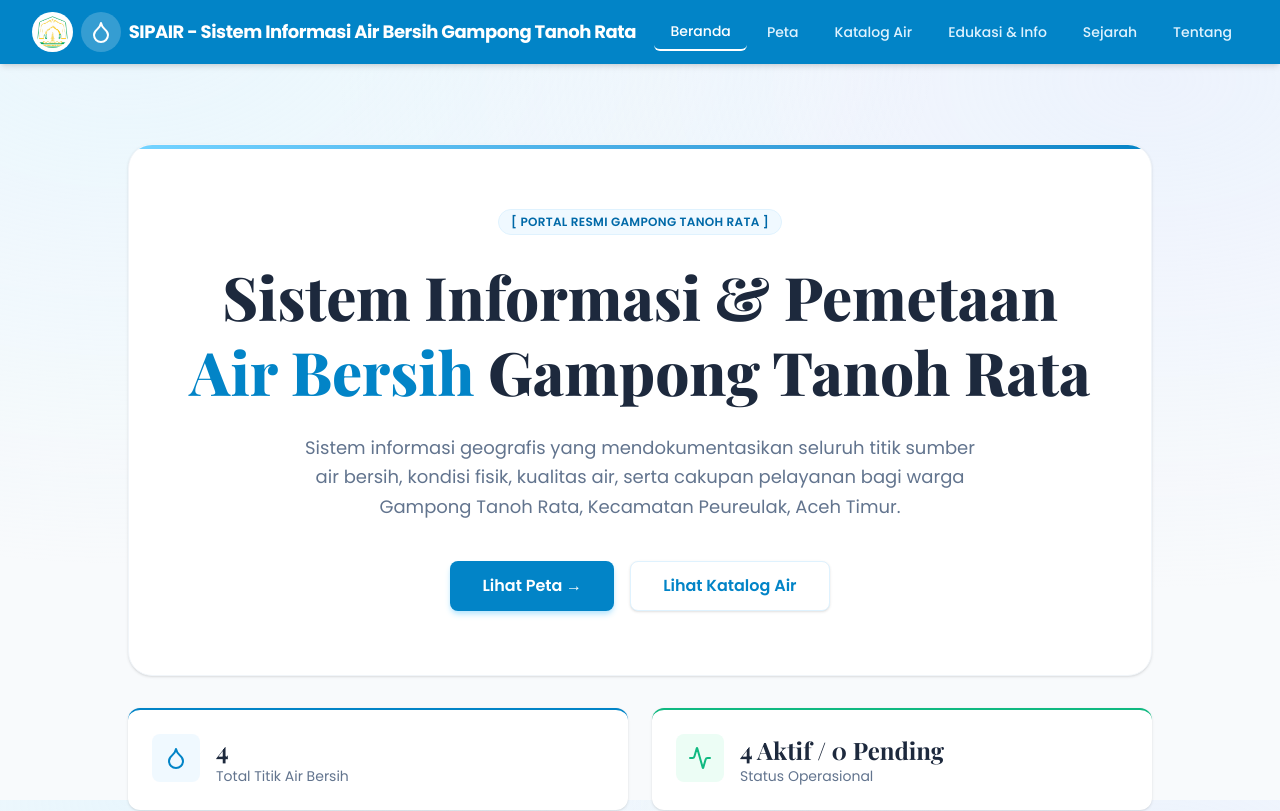
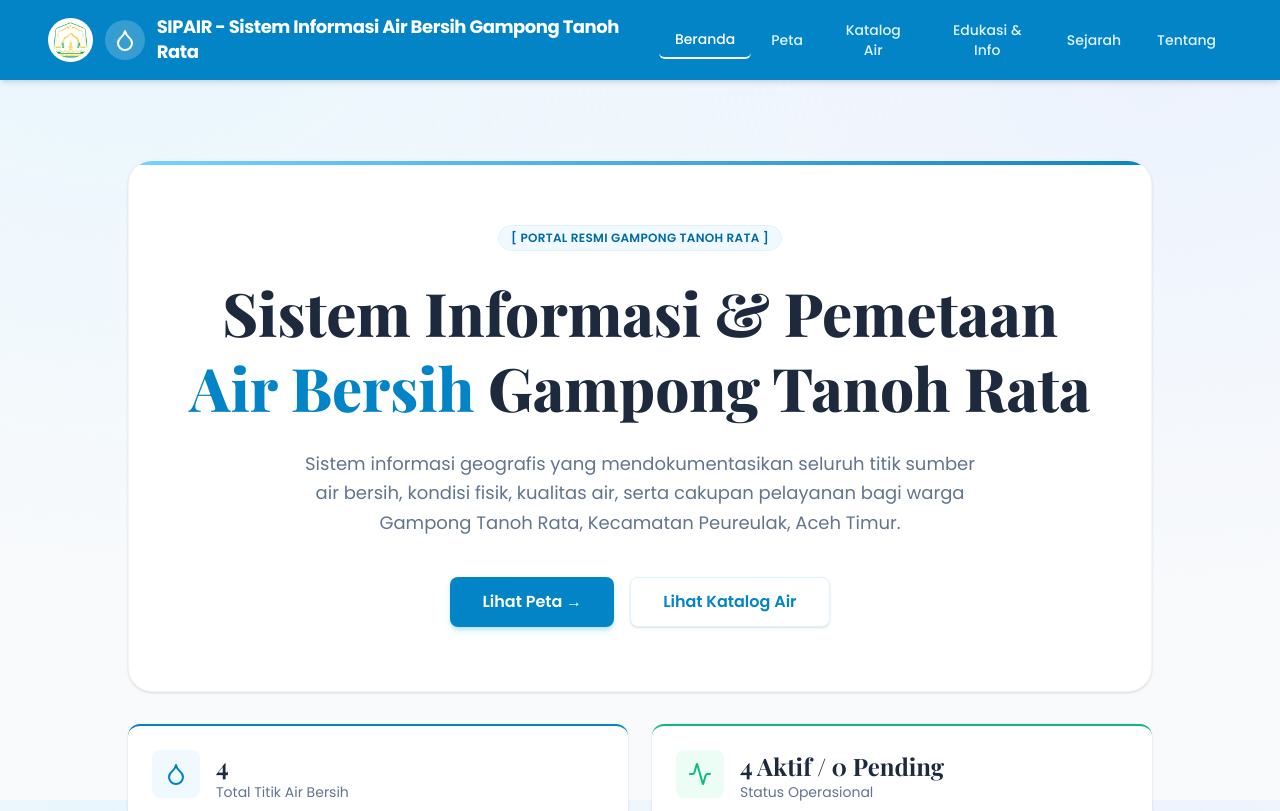
Before and after one commit to FizamenKujo/Website-Sumber-Air-Bersih-Tanoh-Rata, a React (Vite) app: page / in a window 1280 px wide. Shown: the top 811 px of the page. Built offline with nearby package versions, Linux system fonts and the light colour scheme; a web font is replaced by a local one.

Commit message:
Tinggal ubah bentuk peta gampong tanoh rata

```diff
--- a/src/App.jsx
+++ b/src/App.jsx
@@ -41,6 +41,7 @@ export default function App() {
                 <div className="max-w-7xl mx-auto px-4 lg:px-8 flex flex-col md:flex-row justify-between items-start md:items-center text-slate-500 text-sm gap-6">
                     <div className="space-y-1">
                         <div className="font-semibold text-slate-700">&copy; 2026 Pemerintahan Gampong Tanoh Rata</div>
+                        <div>KKN Kelompok 20 Universitas Samudra 2026</div>
                     </div>
                     <div className="flex flex-col md:text-right space-y-1">
                         <span className="font-semibold text-slate-700">Kantor Gampong Tanoh Rata</span>
--- a/src/components/Navbar.jsx
+++ b/src/components/Navbar.jsx
@@ -13,18 +13,18 @@ export default function Navbar({ activeTab, setActiveTab }) {
 
     return (
         <nav className="bg-[#0284C7] text-white shadow-md sticky top-0 z-50">
-            <div className="max-w-7xl mx-auto px-4 lg:px-8 h-16 flex items-center justify-between">
+            <div className="w-full mx-auto px-4 lg:px-12 min-h-[4rem] py-3 flex items-center justify-between gap-4">
 
-                <div className="flex items-center gap-2 cursor-pointer" onClick={() => setActiveTab('beranda')}>
+                <div className="flex items-center gap-2 sm:gap-3 cursor-pointer" onClick={() => setActiveTab('beranda')}>
                     <img
                         src="/logo-aceh-timur.png"
                         alt="Logo Aceh Timur"
-                        className="h-8 md:h-10 w-auto object-contain bg-white rounded-full p-1"
+                        className="h-10 md:h-11 w-auto object-contain bg-white rounded-full p-1 shrink-0"
                     />
-                    <div className="bg-white/20 p-1.5 md:p-2 rounded-full hidden sm:block">
+                    <div className="bg-white/20 p-1.5 md:p-2 rounded-full hidden sm:block shrink-0">
                         <Droplet size={20} className="text-white md:w-6 md:h-6" />
                     </div>
-                    <span className="font-bold text-[11px] sm:text-sm md:text-base lg:text-lg tracking-tight leading-snug max-w-[220px] sm:max-w-none">
+                    <span className="font-bold text-[13px] sm:text-base md:text-lg tracking-tight leading-snug break-words">
                         SIPAIR - Sistem Informasi Air Bersih Gampong Tanoh Rata
                     </span>
                 </div>
```
